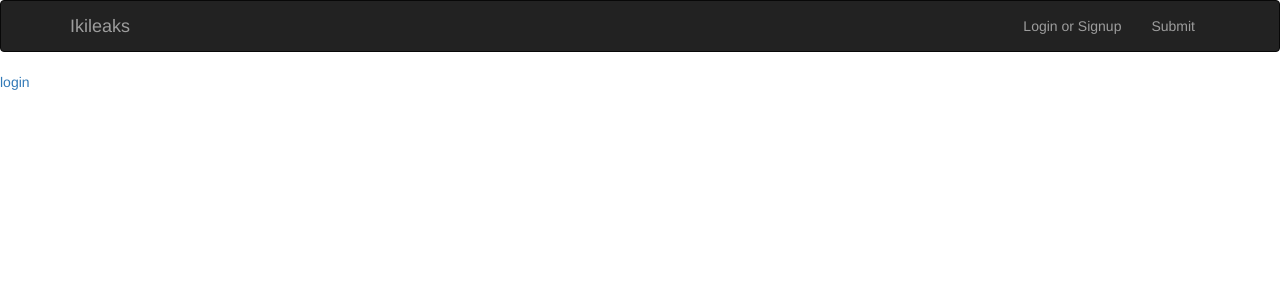
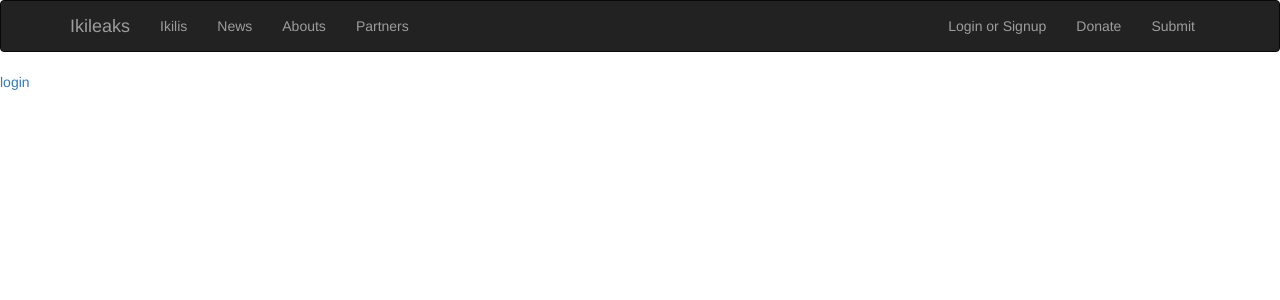
Before and after one commit to HakoCra/Ikileaks, a Django app: page / in a window 1280 px wide. Shown: the top 300 px of the page. Run offline with Django 3.2, Linux system fonts and the light colour scheme; data that the repository does not hold is empty; some libraries are stand-ins or nearby versions.

Commit message:
add links

```diff
--- a/ikileaks_app/templates/ikileaks_app/base.html
+++ b/ikileaks_app/templates/ikileaks_app/base.html
@@ -8,9 +8,18 @@
 <body>
   <nav class="navbar navbar-toggleable-md navbar-inverse fixed-top bg-inverse">
     <div class="container">
+
         <div class="navbar-header">
           <a class="navbar-brand" href="{% url 'ikileaks_app:index' %}">Ikileaks</a>
+          <ul class="nav navbar-nav">
+            <li><a href="#">Ikilis</a></li>
+            <li><a href="#">News</a></li>
+            <li><a href="#">Abouts</a></li>
+            <li><a href="#">Partners</a></li>
+          </ul>
         </div>
+
+
         <div id="navbar" class="navbar-collapse collapse">
           <ul class="nav navbar-nav navbar-right">
             <li>
@@ -21,11 +30,15 @@
               {% endif %}
             </li>
             <li>
+              <a href="#">Donate</a>
+            </li>
+            <li>
               <a href="{% url 'ikileaks_app:ikili_create' %}">Submit</a>
             </li>
           </ul>
         </div>
       </div>
+
   </nav>
 {% block content %}{% endblock %}
 <script src="https://ajax.googleapis.com/ajax/libs/jquery/1.12.4/jquery.min.js"></script>
```
